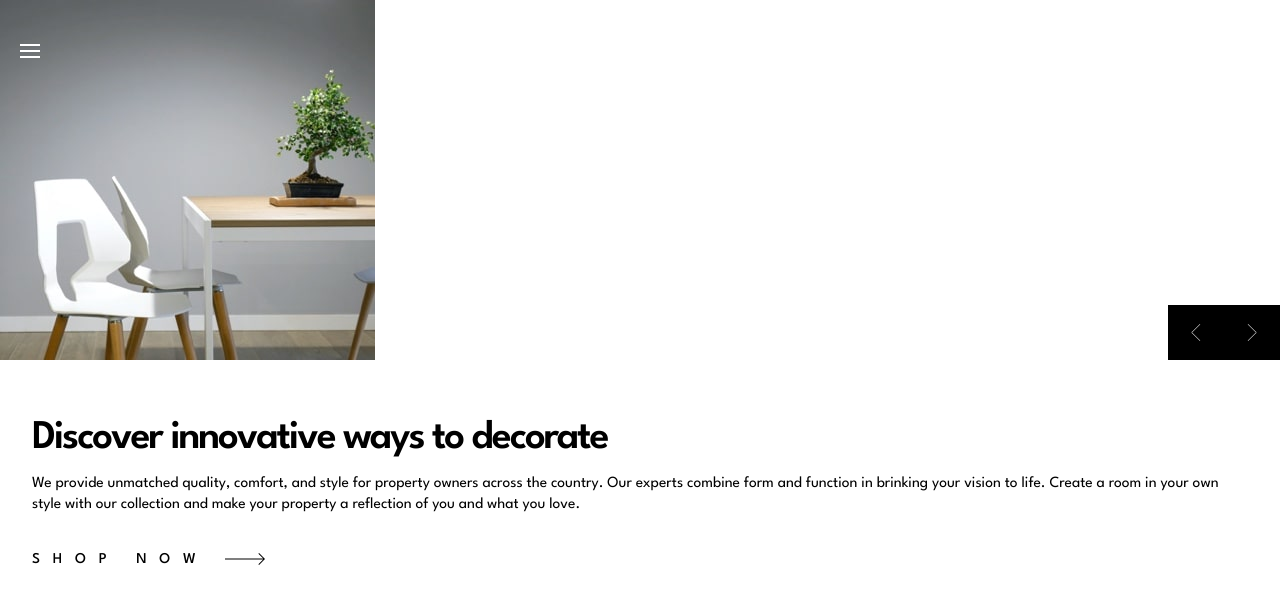
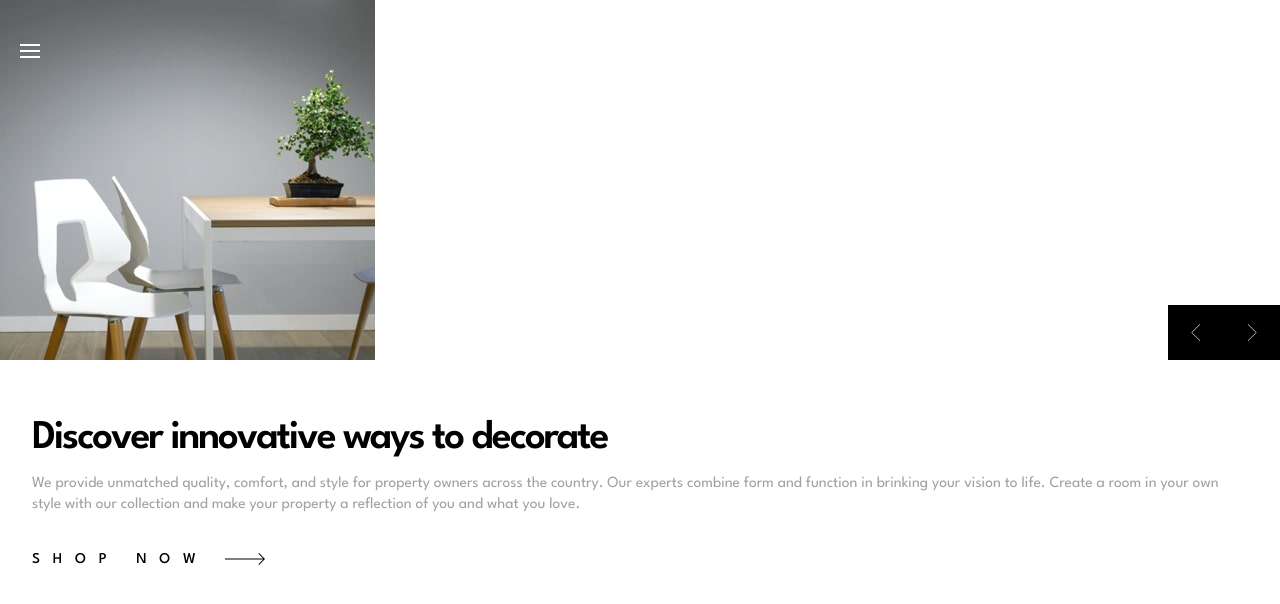
Before and after one commit to aiminnano/FMSRoomHomepage, a React (Vite) app: page / in a window 1280 px wide. Shown: the top 604 px of the page. Built offline with nearby package versions, Linux system fonts and the light colour scheme.

Commit message:
added new color

```diff
--- a/src/index.css
+++ b/src/index.css
@@ -3,4 +3,6 @@
 @theme{
   --font-spartan: "League Spartan", sans-serif;
   --color-blacklowop: #0000007c;
+  --color-grey500: #a1a1a1;
+  --color-grey800: #454545;
 }
```
